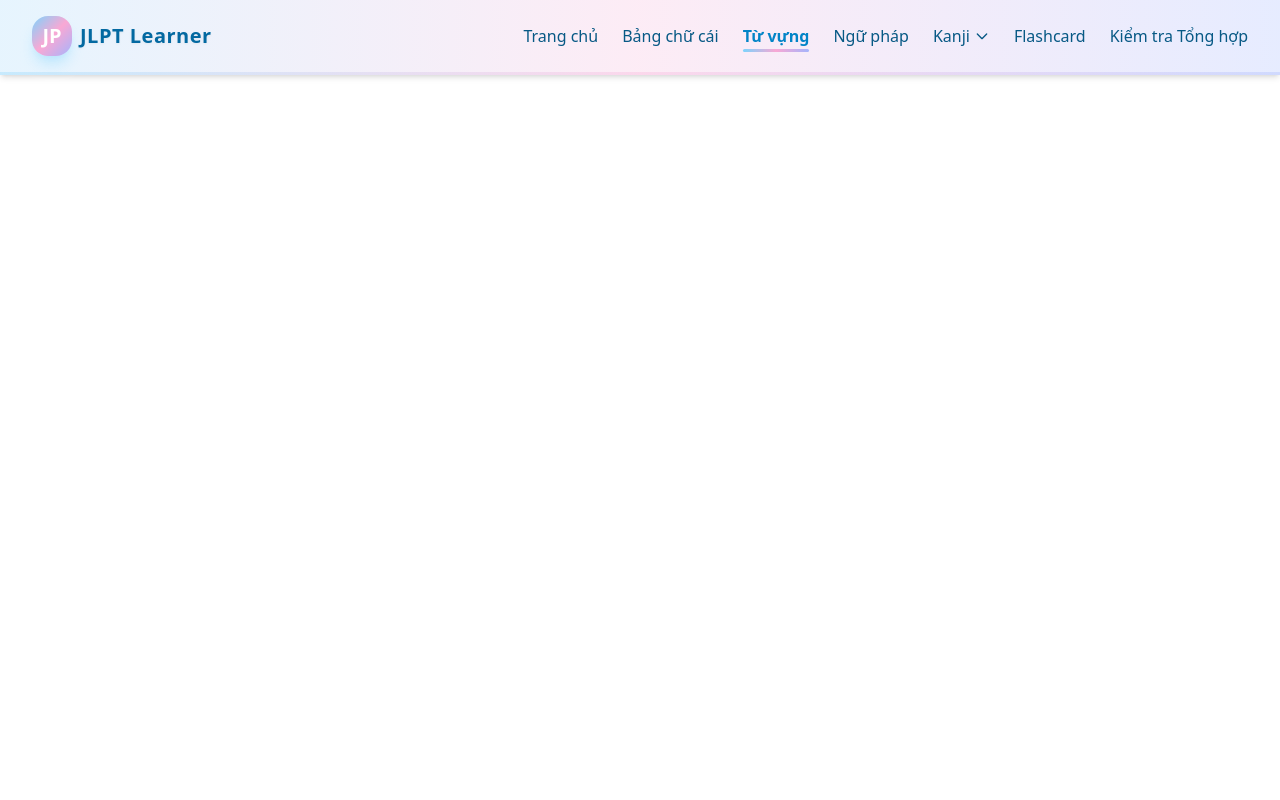
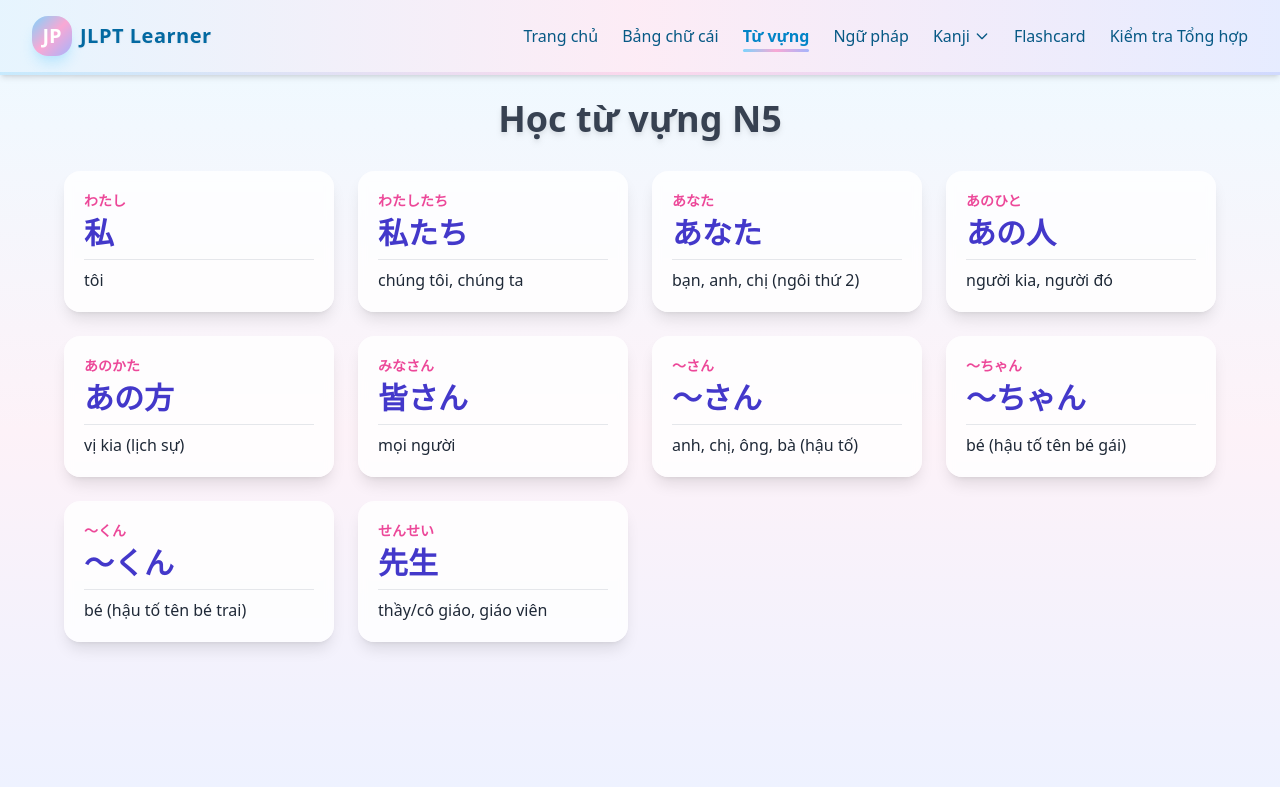
Before and after one commit to aohkkhoa/JLPT, a React (Vite) app: page /vocabulary in a window 1280 px wide. Built offline with nearby package versions, Linux system fonts and the light colour scheme.

Commit message:
feat : init vocabulary

```diff
--- a/src/pages/Vocabulary.tsx
+++ b/src/pages/Vocabulary.tsx
@@ -1,6 +1,60 @@
+import { useState } from "react";
+import { motion } from "framer-motion";
+
+type VocabularyItem = {
+  word: string;
+  reading: string;
+  meaning: string;
+  level: "N5";
+};
+
+const n5Vocabulary: VocabularyItem[] = [
+  { word: "私", reading: "わたし", meaning: "tôi", level: "N5" },
+  { word: "私たち", reading: "わたしたち", meaning: "chúng tôi, chúng ta", level: "N5" },
+  { word: "あなた", reading: "あなた", meaning: "bạn, anh, chị (ngôi thứ 2)", level: "N5" },
+  { word: "あの人", reading: "あのひと", meaning: "người kia, người đó", level: "N5" },
+  { word: "あの方", reading: "あのかた", meaning: "vị kia (lịch sự)", level: "N5" },
+  { word: "皆さん", reading: "みなさん", meaning: "mọi người", level: "N5" },
+  { word: "～さん", reading: "～さん", meaning: "anh, chị, ông, bà (hậu tố)", level: "N5" },
+  { word: "～ちゃん", reading: "～ちゃん", meaning: "bé (hậu tố tên bé gái)", level: "N5" },
+  { word: "～くん", reading: "～くん", meaning: "bé (hậu tố tên bé trai)", level: "N5" },
+  { word: "先生", reading: "せんせい", meaning: "thầy/cô giáo, giáo viên", level: "N5" },
+];
 
 const Vocabulary = () => {
-  return <div></div>;
+  const [level] = useState<"N5">("N5");
+
+  const data = level === "N5" ? n5Vocabulary : [];
+
+  return (
+    <div className="min-h-[calc(100vh-88px)] bg-gradient-to-b from-sky-50 via-pink-50 to-indigo-50 p-6">
+      <div className="max-w-6xl mx-auto">
+        <h1 className="text-4xl font-bold text-gray-700 mb-8 text-center drop-shadow-md">
+          Học từ vựng N5
+        </h1>
+
+        {/* TODO: Add level selector when more data is available */}
+
+        <div className="grid grid-cols-1 sm:grid-cols-2 md:grid-cols-3 lg:grid-cols-4 gap-6">
+          {data.map((item, index) => (
+            <motion.div
+              key={index}
+              initial={{ opacity: 0, y: 20 }}
+              animate={{ opacity: 1, y: 0 }}
+              transition={{ delay: index * 0.05 }}
+              className="bg-white/80 backdrop-blur-sm p-5 rounded-2xl shadow-lg hover:shadow-xl transition-shadow duration-300"
+            >
+              <div className="text-sm text-pink-500 font-semibold mb-1">{item.reading}</div>
+              <div className="text-3xl font-bold text-indigo-700 mb-2">{item.word}</div>
+              <div className="border-t border-gray-200 pt-2">
+                <p className="text-gray-800 font-medium">{item.meaning}</p>
+              </div>
+            </motion.div>
+          ))}
+        </div>
+      </div>
+    </div>
+  );
 };
 
 export default Vocabulary;
```
